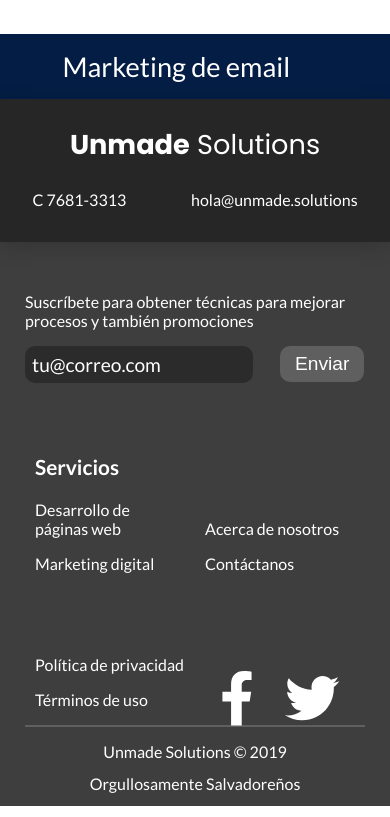
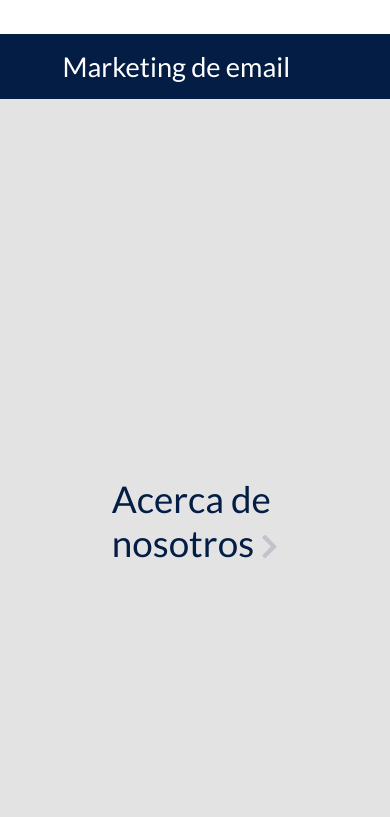
Before and after one commit to jlvalport/unmade-solutions, a React (Create React App) app: page /servicio-marketing in a window 390 px wide. Shown: the part 4507-5324 px from the top of the page. Built offline with nearby package versions, Linux system fonts and the light colour scheme.

Commit message:
fear: mobil marketing service page finished

```diff
--- a/src/components/MarketingServicePage/MarketingServicePage.js
+++ b/src/components/MarketingServicePage/MarketingServicePage.js
@@ -5,6 +5,7 @@ import MarketingLandingSection from './MarketingLandingSection/MarketingLandingS
 import SectionTitle from '../UI/SectionTitle/SectionTitle';
 import MarketingServiceDescription from './MarketingServiceDescription/MarketingServiceDescription';
 import MarketingServicesSection from './MarketingServicesSection/MarketingServicesSection';
+import NextPageSection from '../UI/NextPageSection/NextPageSection';
 
 const MarketingServicePage = () => {
     return (
@@ -14,6 +15,7 @@ const MarketingServicePage = () => {
             <p className={classes.serviceIntro}>La mayoría de los aspectos de tu negocio dependen de la comercialización exitosa. El paraguas global de marketing cubre publicidad, relaciones públicas, promociones y ventas. El marketing es un proceso mediante el cual un producto o servicio se introduce y promueve a clientes potenciales. Sin marketing, su empresa puede ofrecer los mejores productos o servicios en su industria, pero ninguno de sus clientes potenciales lo sabría. Sin marketing, las ventas pueden caer y las empresas deben cerrar.</p>
             <MarketingServiceDescription />
             <MarketingServicesSection />
+            <NextPageSection>Acerca de <br />nosotros</NextPageSection>
         </main>
     );
 };
--- a/src/components/MarketingServicePage/MarketingServicesSection/MarketingServicesSection.js
+++ b/src/components/MarketingServicePage/MarketingServicesSection/MarketingServicesSection.js
@@ -1,6 +1,5 @@
 import React from 'react';
 
-import classes from './MarketingServicesSection.module.scss';
 import SubSectionTitle from '../../UI/SubSectionTitle/SubSectionTitle';
 import MarketingService from  './MarketingService/MarketingService';
 import socialMediaManagementIcon from '../../../assets/img/graphics/icons/team.svg'
--- a/src/components/UI/NextPageSection/NextPageSection.module.scss
+++ b/src/components/UI/NextPageSection/NextPageSection.module.scss
@@ -8,8 +8,9 @@
     align-items: center;
 
     P {
+        display: inline-block;
         font-size: 2.3rem;
-        margin: 0 17% 0;
+        margin: 0;
         color: $normalText;
     }
 
```
